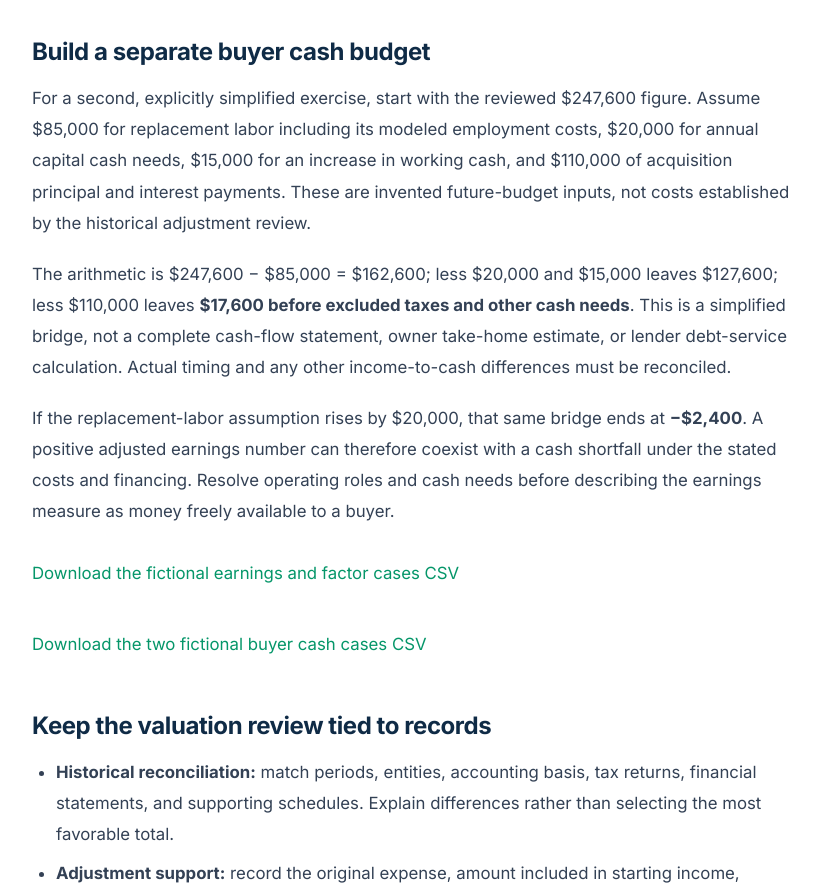
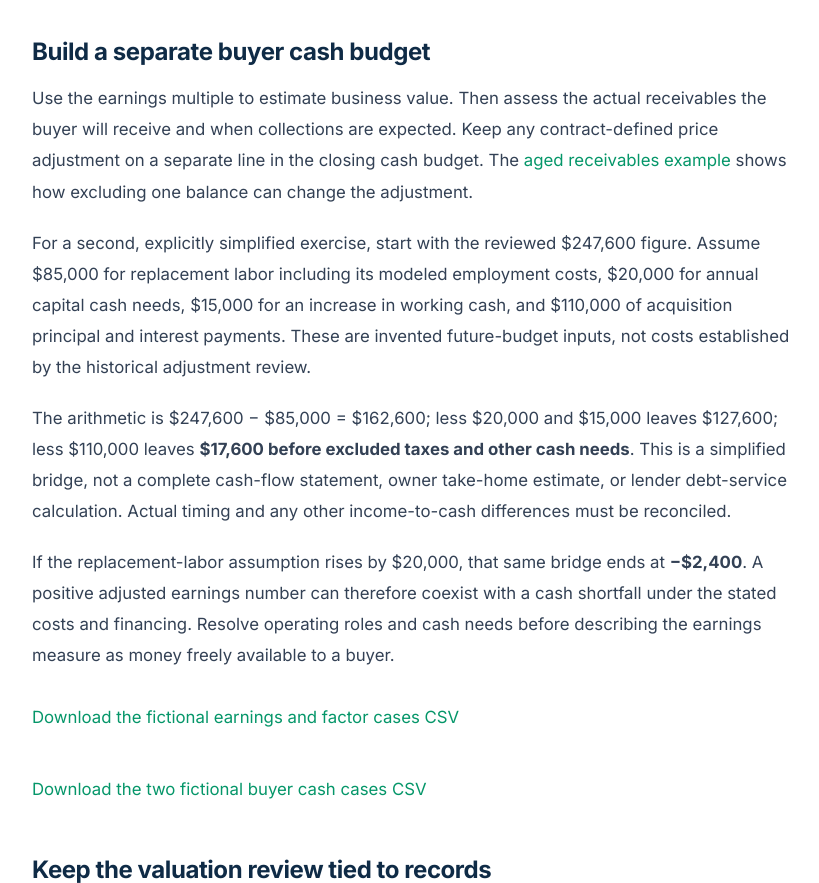
Before and after one commit to drconnorrobertson/creative-acquisitions-book, a plain HTML site: page blog/sde-multiple-valuation/index.html in a window 1280 px wide. Shown: the part 4059-4942 px from the top of the page, without its empty margins (228-1047 px from the left). Drawn offline with Linux system fonts and the light colour scheme.

Commit message:
Connect the valuation guide to the receivables adjustment example

```diff
--- a/blog/sde-multiple-valuation/index.html
+++ b/blog/sde-multiple-valuation/index.html
@@ -67,7 +67,7 @@
 <div class="valuation-table" role="region" aria-label="Fictional multiple sensitivity cases" tabindex="0"><table><caption>One earnings assumption with three invented factors</caption><thead><tr><th scope="col">Defined adjusted earnings</th><th scope="col">Assumed factor</th><th scope="col">Illustrative product</th><th scope="col">Meaning</th></tr></thead><tbody><tr><th scope="row">$247,600</th><td>2.5×</td><td>$619,000</td><td>Arithmetic sensitivity only</td></tr><tr><th scope="row">$247,600</th><td>3.0×</td><td>$742,800</td><td>Arithmetic sensitivity only</td></tr><tr><th scope="row">$247,600</th><td>3.5×</td><td>$866,600</td><td>Arithmetic sensitivity only</td></tr></tbody></table></div>
 <p>These factors are not current industry ranges or selected comparable transactions. A market comparison needs evidence about closed versus asking prices, transaction date, business size and characteristics, earnings definition, included assets, debt, cash, working capital, real estate, and payment terms. Do not apply the same multiple to differently defined SDE, EBITDA, revenue, or cash-flow numbers.</p>
 <p>Specify what the resulting amount is meant to price: assets, an operating business, an enterprise value, or an equity interest. A multiplication alone does not establish that perimeter. Debt, cash, retained assets, working-capital adjustments, fees, and deferred consideration can change the amount funded or received. The <a href="/blog/equity-rollover-acquisition">seller proceeds and ownership guide</a> illustrates a separate enterprise-to-equity bridge.</p>
-<h2 id="buyer-cash">Build a separate buyer cash budget</h2>
+<h2 id="buyer-cash">Build a separate buyer cash budget</h2><p id="receivables-and-closing-cash">Use the earnings multiple to estimate business value. Then assess the actual receivables the buyer will receive and when collections are expected. Keep any contract-defined price adjustment on a separate line in the closing cash budget. The <a href="/blog/working-capital-peg-business-acquisition#receivables-example">aged receivables example</a> shows how excluding one balance can change the adjustment.</p>
 <p>For a second, explicitly simplified exercise, start with the reviewed $247,600 figure. Assume $85,000 for replacement labor including its modeled employment costs, $20,000 for annual capital cash needs, $15,000 for an increase in working cash, and $110,000 of acquisition principal and interest payments. These are invented future-budget inputs, not costs established by the historical adjustment review.</p>
 <p>The arithmetic is $247,600 − $85,000 = $162,600; less $20,000 and $15,000 leaves $127,600; less $110,000 leaves <strong>$17,600 before excluded taxes and other cash needs</strong>. This is a simplified bridge, not a complete cash-flow statement, owner take-home estimate, or lender debt-service calculation. Actual timing and any other income-to-cash differences must be reconciled.</p>
 <p>If the replacement-labor assumption rises by $20,000, that same bridge ends at <strong>−$2,400</strong>. A positive adjusted earnings number can therefore coexist with a cash shortfall under the stated costs and financing. Resolve operating roles and cash needs before describing the earnings measure as money freely available to a buyer.</p>
```
